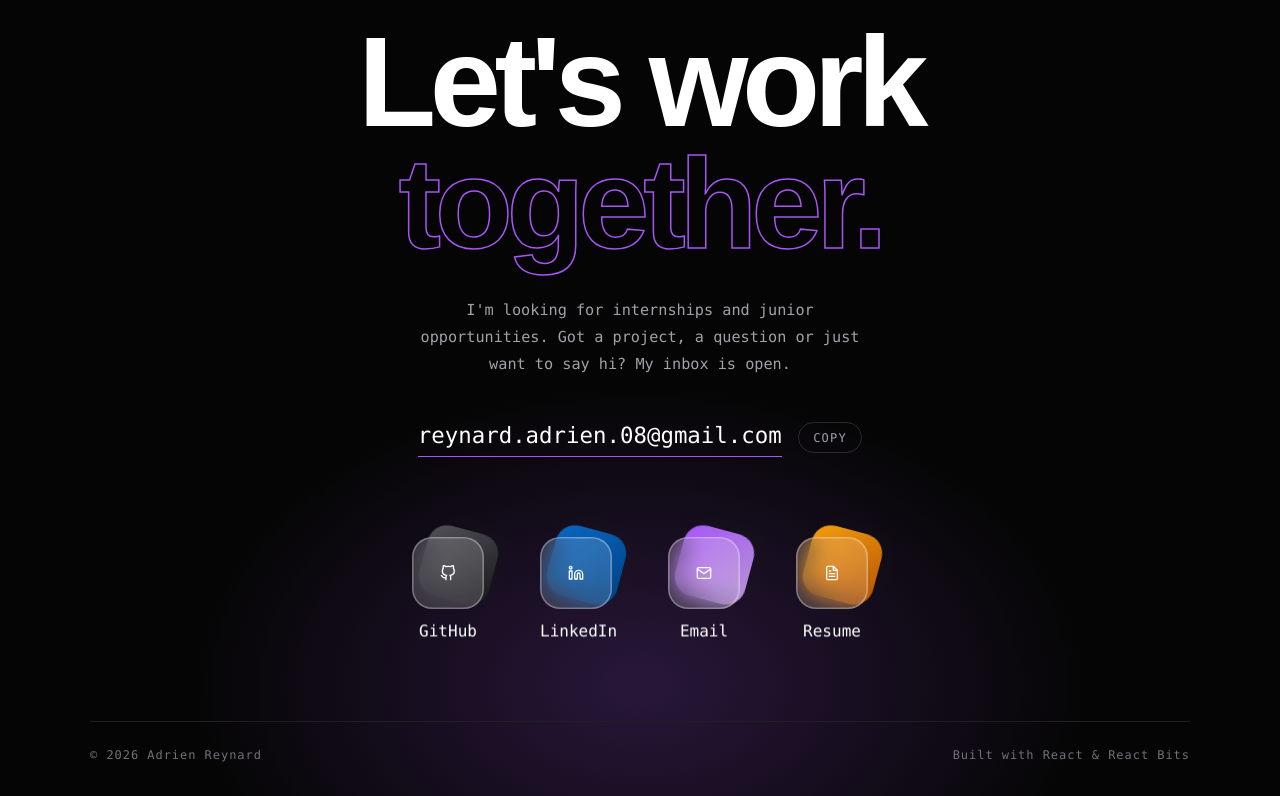
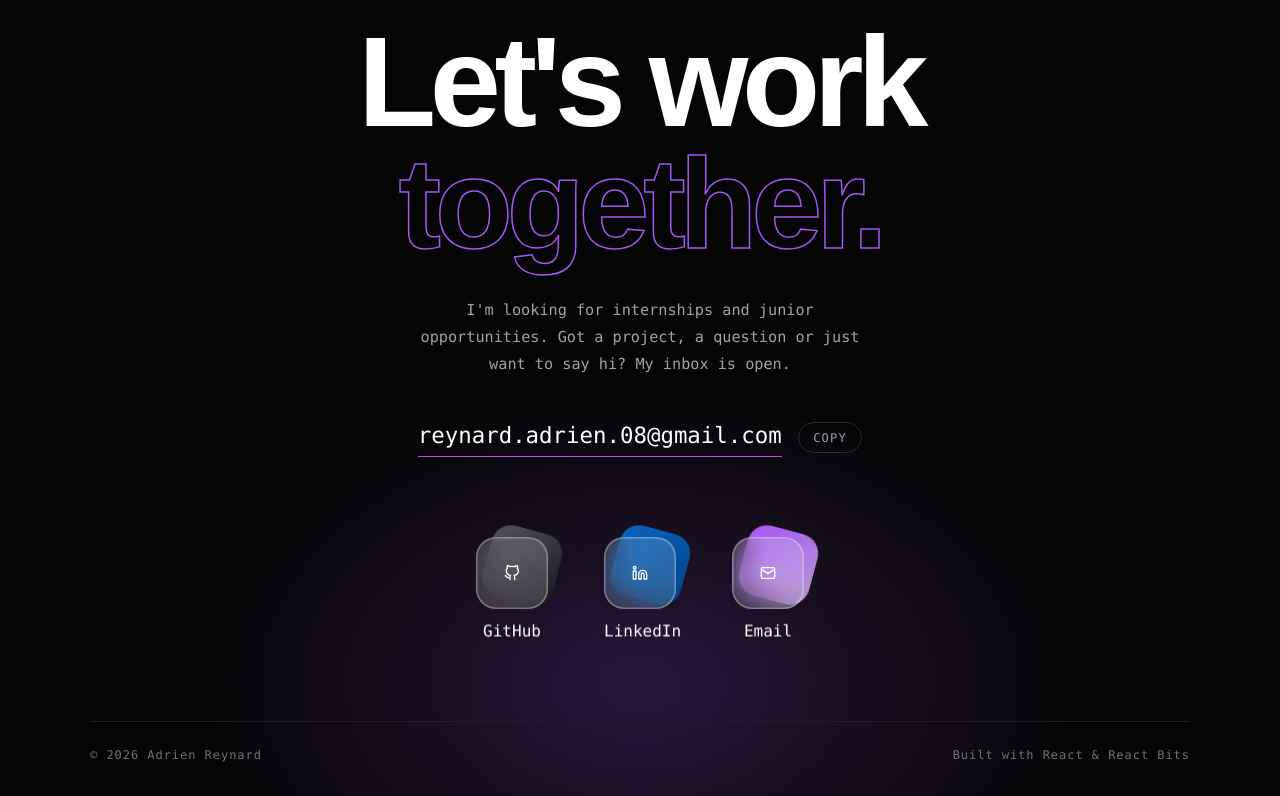
Before and after one commit to areynard13/portfolio, a React (Vite) app: page / in a window 1280 px wide. Shown: the part 5214-6010 px from the top of the page. Built offline with nearby package versions, Linux system fonts and the light colour scheme.

Commit message:
fix: do not show resume now

```diff
--- a/src/sections/Contact/Contact.jsx
+++ b/src/sections/Contact/Contact.jsx
@@ -24,13 +24,13 @@ const items = [
     label: 'Email',
     href: `mailto:${contact.email}`,
   },
-  {
-    icon: <FiFileText />,
-    color: 'linear-gradient(135deg, #f59e0b, #b45309)',
-    label: 'Resume',
-    href: contact.cv,
-    download: true,
-  },
+  // {
+  //   icon: <FiFileText />,
+  //   color: 'linear-gradient(135deg, #f59e0b, #b45309)',
+  //   label: 'Resume',
+  //   href: contact.cv,
+  //   download: true,
+  // },
 ];
 
 const Contact = () => {
```
